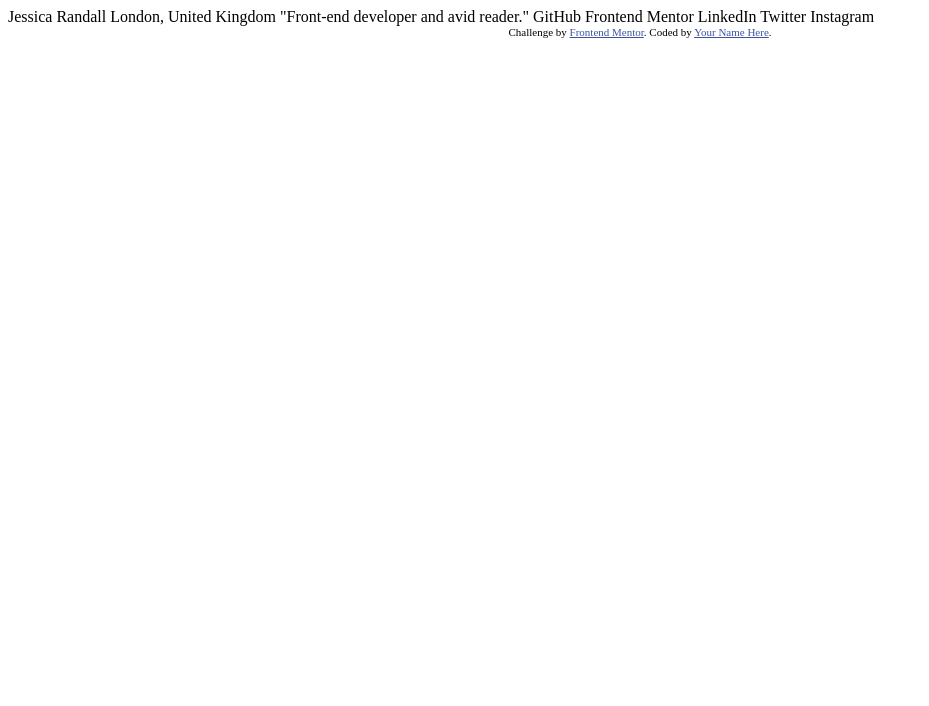
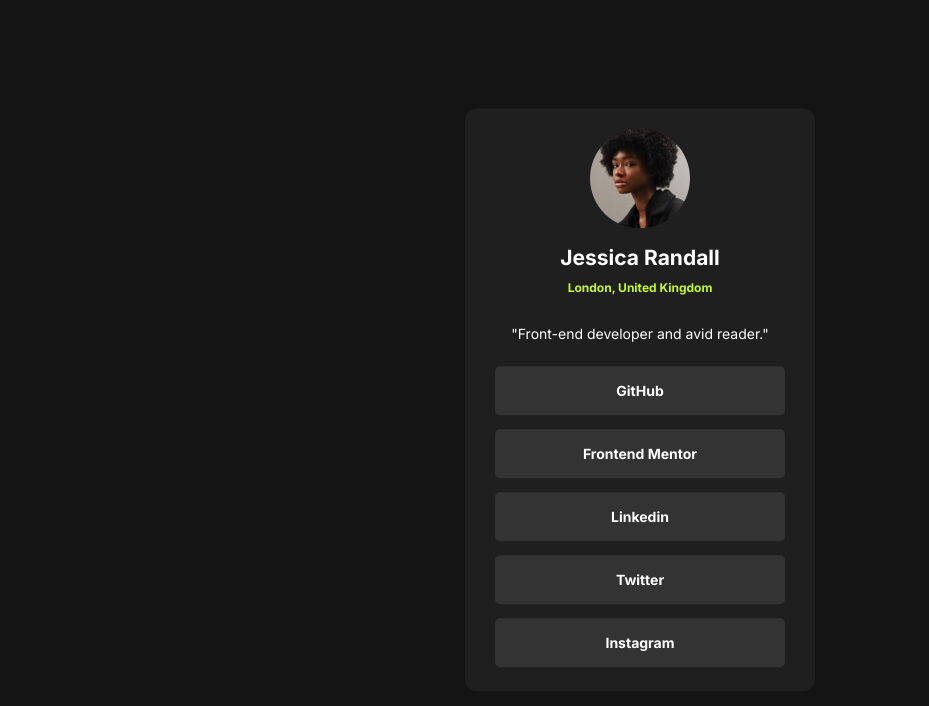
Before and after one commit to Jonnynavi/Social-links-profile, a plain HTML site: page index.html in a window 1280 px wide. Shown: the whole page, without its empty margins (0-929 px from the left). Drawn offline with Linux system fonts and the light colour scheme.

Commit message:
Finished

```diff
--- a/index.html
+++ b/index.html
@@ -4,31 +4,30 @@
   <meta charset="UTF-8">
   <meta name="viewport" content="width=device-width, initial-scale=1.0"> <!-- displays site properly based on user's device -->
 
+  <link href="https://fonts.googleapis.com/css2?family=Inter:wght@400;600;700&display=swap" rel="stylesheet">
+  <link rel="stylesheet" href="main.css" />
   <link rel="icon" type="image/png" sizes="32x32" href="./assets/images/favicon-32x32.png">
 
   <title>Frontend Mentor | Social links profile</title>
 
-  <!-- Feel free to remove these styles or customise in your own stylesheet 👍 -->
-  <style>
-    .attribution { font-size: 11px; text-align: center; }
-    .attribution a { color: hsl(228, 45%, 44%); }
-  </style>
 </head>
 <body>
-
-  Jessica Randall
-  London, United Kingdom
-  "Front-end developer and avid reader."
-
-  GitHub
-  Frontend Mentor
-  LinkedIn
-  Twitter
-  Instagram
-
-  <div class="attribution">
-    Challenge by <a href="https://www.frontendmentor.io?ref=challenge" target="_blank">Frontend Mentor</a>.
-    Coded by <a href="#">Your Name Here</a>.
+  <div class="card">
+    <div class="card-content">
+      <div class="card-details">
+        <img src="./assets/images/avatar-jessica.jpeg" />
+        <h2>Jessica Randall</h2>
+        <h4>London, United Kingdom</h4>
+        <p>"Front-end developer and avid reader."</p>
+      </div>
+      <div class="buttons">
+        <a href="#"><div>GitHub</div></a>
+        <a href="#"><div>Frontend Mentor</div></a>
+        <a href="#"><div>Linkedin</div></a>
+        <a href="#"><div>Twitter</div></a>
+        <a href="#"><div>Instagram</div></a>
+      </div>
+    </div>
   </div>
 </body>
 </html>
--- /dev/null
+++ b/main.css
@@ -0,0 +1,63 @@
+body{
+    font-family: 'Inter', sans-serif;
+    font-family: 400;
+    font-size: 14px;
+    position: relative;
+    height: 100vh;
+    margin:0;
+    background-color: hsl(0, 0%, 8%);
+    color: white;
+
+}
+.card{
+    display: flex;
+    flex-direction: column;
+    width: 350px;
+    position: absolute;
+    top: 50%;
+    left: 50%;
+    transform: translate(-50%, -50%);
+    background-color: hsl(0, 0%, 12%);
+    border-radius: 12px;
+
+}
+.card-content{
+    margin: 20px;
+}
+.card-details{
+    display: flex;
+    flex-direction: column;
+    align-items: center;
+}
+.card-details img{
+    width: 100px;
+    border-radius: 100px;
+}
+.card-details h2{
+    margin-bottom: 10px;
+}
+.card-details h4{
+    margin-top: 0;
+    color: hsl(75, 94%, 57%);
+    font-size: 12px;
+}
+.buttons{
+    display: flex;
+    flex-direction: column;
+    margin-top: 0px;
+    font-weight: 700;
+}
+.buttons div{
+    background-color: hsl(0, 0%, 20%);
+    margin: 10px;
+    height: 49px;
+    display: flex;
+    align-items: center;
+    justify-content: center;
+    margin-bottom: 4px;
+    border-radius: 5px;
+}
+.buttons a{
+    text-decoration: none;
+    color: inherit;
+}
```
